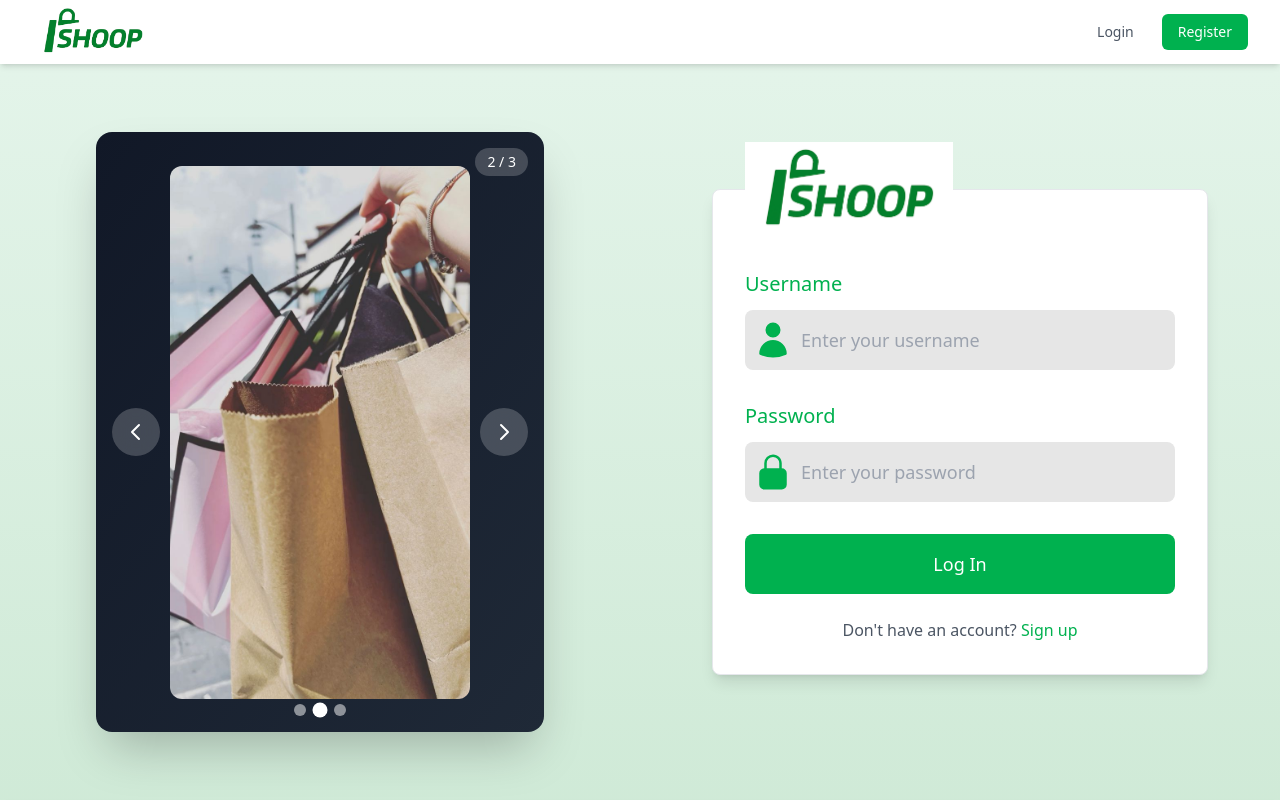
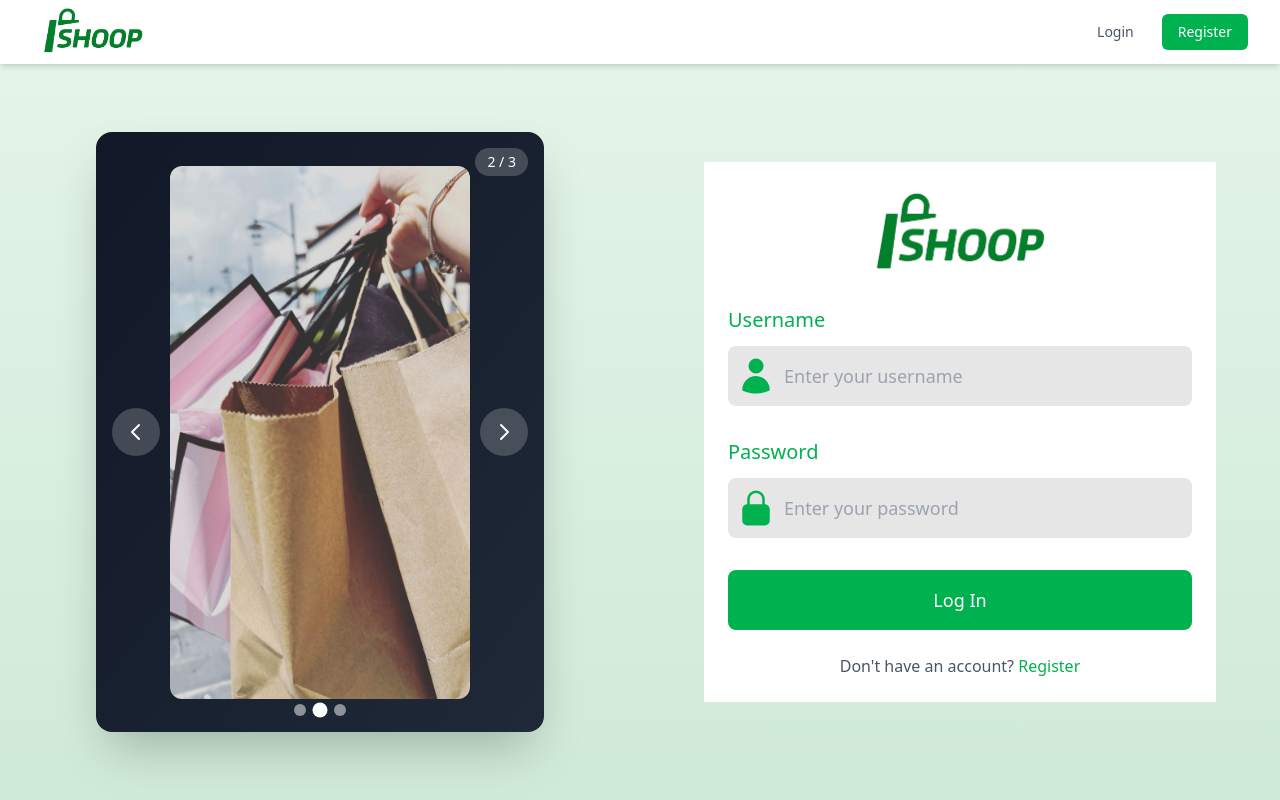
Before and after one commit to TranKietHCMUS/SHOOP, a React (Vite) app in the folder frontend/: page /login in a window 1280 px wide. Shown: the top 800 px of the page. Built offline with nearby package versions, Linux system fonts and the light colour scheme; no server answers.

Commit message:
update(login-form): handle submit form

```diff
--- a/frontend/src/components/loginForm.jsx
+++ b/frontend/src/components/loginForm.jsx
@@ -1,45 +1,40 @@
-import React, { use, useState } from 'react';
+import React, { useState } from 'react';
 import { LockClosedIcon, UserIcon } from "@heroicons/react/24/solid";
-import { Link } from 'react-router-dom';
+import { Link} from 'react-router-dom';
 import { useAuth } from '../contexts/AuthContext';
 
 const LoginForm = () => {
-  const [username, setUsername] = useState('');
-  const [password, setPassword] = useState('');
-  const {loginUser, loginInfo, updateLoginInfo, loginError, isLoginLoading} = useAuth();
+  const {
+    loginInfo, setLoginInfo, login, isLoginLoading, loginError
+  } = useAuth();
 
-  const handleSubmit = (e) => {
+  const handleSubmit = async (e) => {
     e.preventDefault();
-    updateLoginInfo({ username, password });
-    loginUser()
-  }
+    await login();
+  };
 
   return (
-    <div className="max-w-4xl mx-auto p-6">
-      <div className="bg-white rounded-lg shadow-lg p-8 border border-gray-200">
+    <div className="w-full p-4 relative">
+
+      <div className="bg-white p-6">
         {/* Logo */}
-        <div className="mb-8">
-          <img
-            style={{marginTop: "-5rem"}}
-            src="/logo/no_bg_new.png"
-            alt="Logo"
-            className="h-24 w-auto object-contain"
-          />
+        <div className="mb-6 flex justify-center">
+          <img src="/logo/no_bg_new.png" alt="Logo" className="h-24 w-auto object-contain" />
         </div>
 
-        {/* username Input */}
+        {/* Username Input */}
         <div className="mb-8 text-left">
           <label htmlFor="username" className="block text-xl font-medium text-primary mb-3">
             Username
           </label>
           <div className="relative">
             <input
-              type="username"
+              type="text"
               id="username"
               className="w-full p-4 pl-14 text-lg rounded-lg focus:outline-none focus:ring-2 focus:ring-primary focus:border-transparent textfield-bg-primary text-left"
               placeholder="Enter your username"
-              value={username}
-              onChange={(e) => setUsername(e.target.value)}
+              value={loginInfo.username}
+              onChange={(e) => setLoginInfo({ ...loginInfo, username: e.target.value })}
             />
             <UserIcon className="h-10 w-10 text-primary absolute left-2 top-1/2 transform -translate-y-1/2" />
           </div>
@@ -56,30 +51,35 @@ const LoginForm = () => {
               id="password"
               className="w-full p-4 pl-14 text-lg rounded-lg focus:outline-none focus:ring-2 focus:ring-primary focus:border-transparent textfield-bg-primary text-left"
               placeholder="Enter your password"
-              value={password}
-              onChange={(e) => setPassword(e.target.value)}
+              value={loginInfo.password}
+              onChange={(e) => setLoginInfo({ ...loginInfo, password: e.target.value })}
             />
             <LockClosedIcon className="h-10 w-10 text-primary absolute left-2 top-1/2 transform -translate-y-1/2" />
           </div>
         </div>
 
+        {/* Error Message */}
+        {loginError && (
+          <div className="mb-4 text-red-600 text-center">
+            {loginError}
+          </div>
+        )}
+
         {/* Submit Button */}
         <button
+          type="submit"
           onClick={handleSubmit}
           className="w-full bg-[#00B14F] text-white py-4 rounded-lg text-lg font-medium hover:bg-[#009F47] transition-colors"
         >
-          {isLoginLoading ? "Loading your account" : "Log In"}
+          {isLoginLoading ? "Loading your account..." : "Log In"}
         </button>
 
         {/* Register Link */}
         <div className="mt-6 text-center">
           <p className="text-base text-gray-600">
             Don't have an account?{' '}
-            <Link
-              to="/register"
-              className="text-[#00B14F] hover:text-[#009F47] font-medium transition-colors"
-            >
-              Sign up
+            <Link to="/register" className="text-[#00B14F] hover:text-[#009F47] font-medium transition-colors">
+              Register
             </Link>
           </p>
         </div>
```
